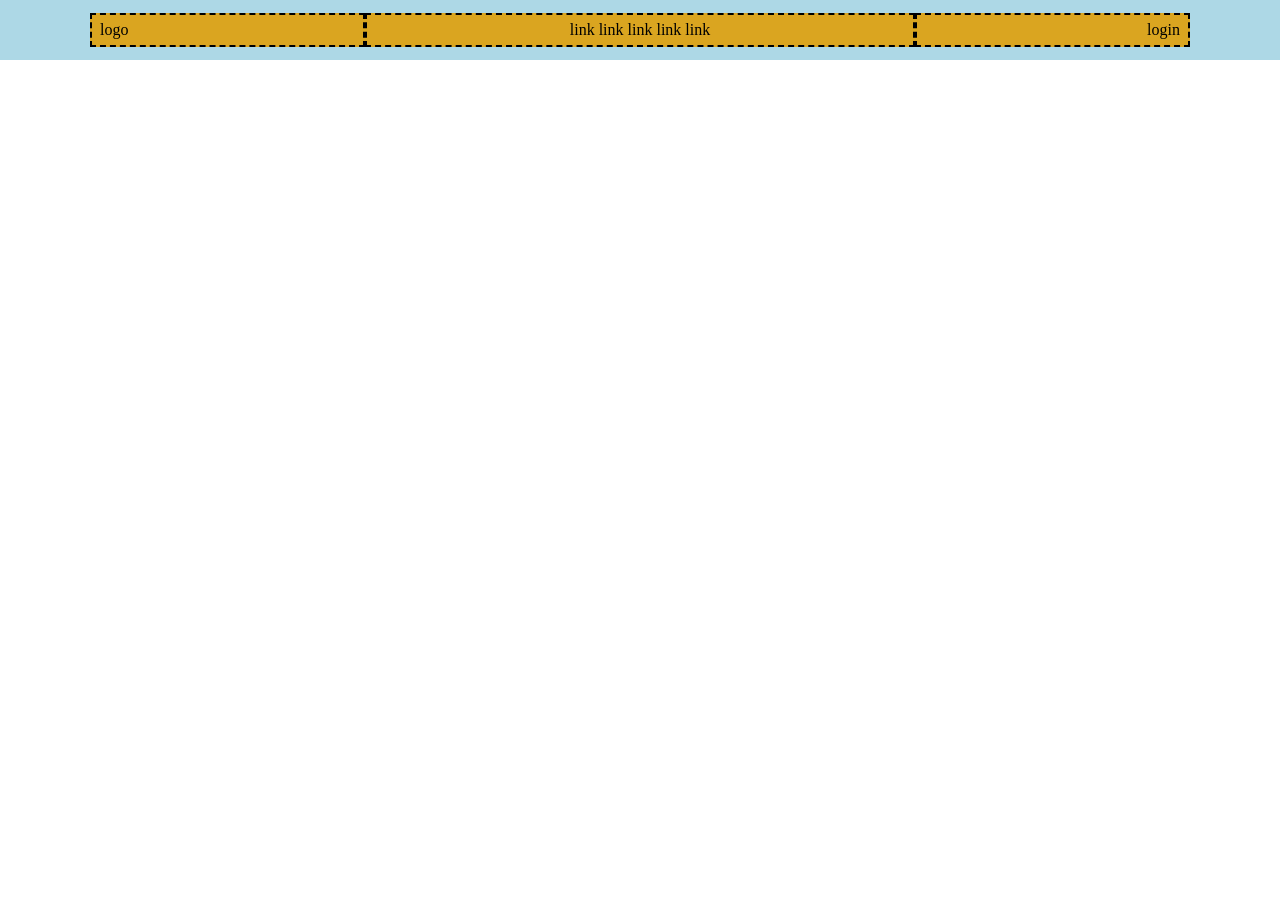
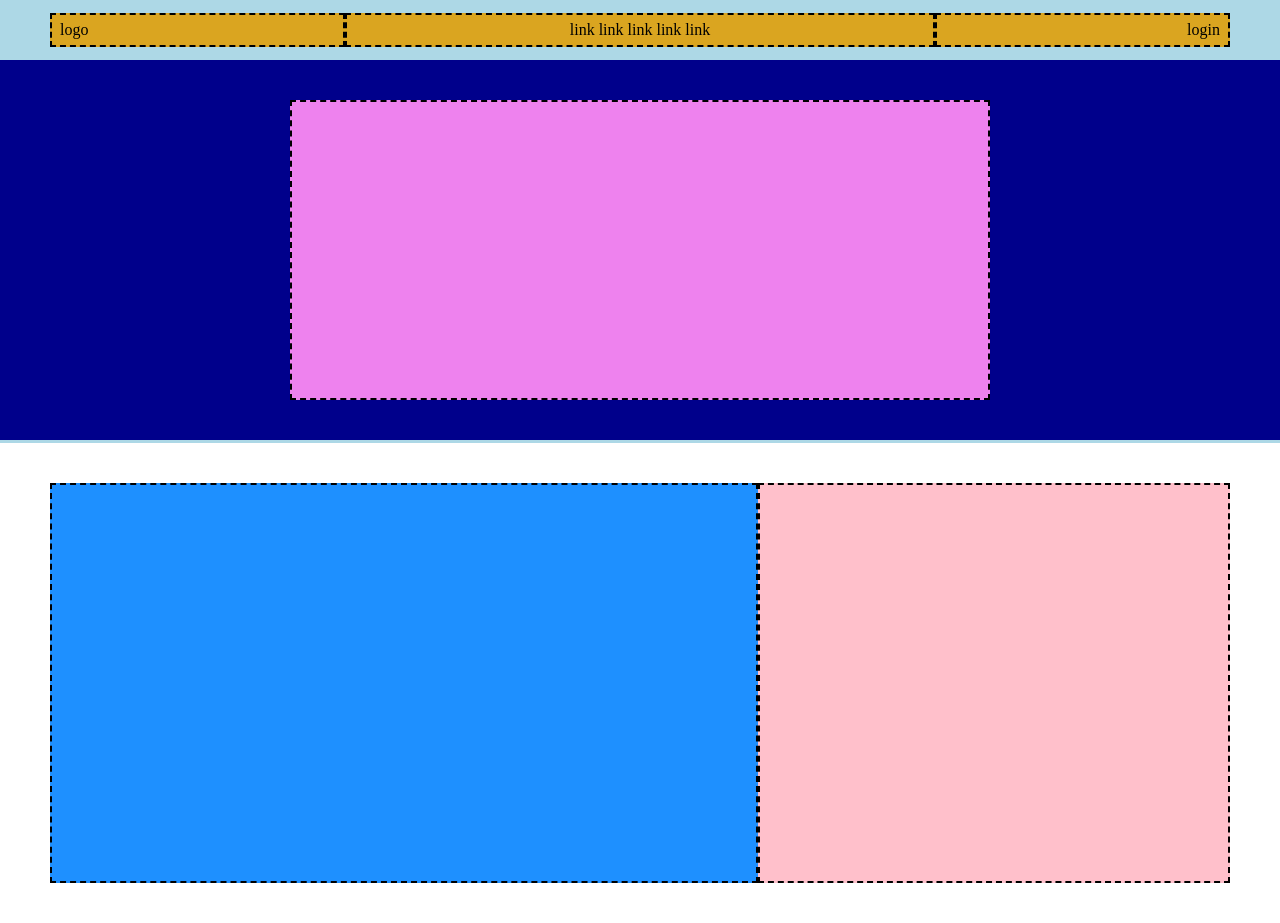
Before and after one commit to MatteoDiMartino/htmlcss-struttura-discord, a plain HTML site: page index.html in a window 1280 px wide. Before the commit the page ends 800 px from the top, so only its background shows below. Drawn offline with Linux system fonts and the light colour scheme.

Commit message:
feat: add new section and margin for downhead

```diff
--- a/index.html
+++ b/index.html
@@ -8,14 +8,29 @@
 </head>
 <body class="debug">
 
-    <!-- inizio header -->
+    <!-- header -->
 
-    <header>
+    <header class="bghead">
         <div class="container">
             <div class="logo mrgelement">logo</div>
             <nav class="nav-content mrgelement">link link link link link</nav>
             <div class="login mrgelement">login</div>
         </div>
     </header>
+    <section class="downhead">
+        <div class="pinkbox"></div>
+    </section>
+
+    <!-- /header -->
+
+    <!-- MAIN | ALL SECTION -->
+
+    <section>
+        <section class="container2">
+            <div class="col-1 container2"></div>
+            <div class="col-2 container2"></div>
+        </section>
+
+    </section>
 </body>
 </html>
--- a/style.css
+++ b/style.css
@@ -1,8 +1,16 @@
+/*--------------------
+        RESET
+--------------------*/
+
 * {
     margin: 0 auto;
     padding: 0;
     box-sizing: border-box;
 }
+
+/*--------------------
+      ALL DEBUG
+--------------------*/
 
 .debug .logo {
     border: 2px dashed black;
@@ -16,15 +24,33 @@
     border: 2px dashed black;
 }
 
+.debug .pinkbox {
+    border: 2px dashed black;
+}
 
-header {
+
+.debug .col-1 {
+    border: 2px dashed black;
+}
+
+.debug .col-2 {
+    border: 2px dashed black;
+}
+
+
+
+
+/*--------------------
+      HEAD
+--------------------*/
+
+.bghead {
     background-color: #ADD8E6;
-
 }
 
 .container {
     display: flex;
-    max-width: 1100px;
+    max-width: 1180px;
     align-items: center;
     min-height: 60px;
     justify-content: space-around;
@@ -53,3 +79,50 @@ header {
 .mrgelement {
     padding: 6px 8px;
 }
+
+.pinkbox {
+    display: flex;
+    width: 700px;
+    height: 300px;
+    background-color: #EE82EE;
+}
+
+.downhead {
+    background-color: #00008B;
+    display: flex;
+    min-height: 100px;
+    padding: 40px;
+    border-bottom: 3px solid #ADD8E6 ;
+}
+
+/*--------------------
+      SECTION
+--------------------*/
+
+/* .container2 {
+    display: flex;
+
+    align-items: center;
+    min-height: 60px;
+    justify-content: space-around;
+    background-color: white;
+} */
+
+.container2 {
+    background-color: #ffffff;
+    display: flex;
+    min-height: 400px;
+    padding: 40px 0px;
+    max-width: 1180px;
+}
+
+.col-1 {
+    display: flex;
+    width: 60%;
+    background-color: #1E90FF;
+}
+.col-2 {
+    display: flex;
+    width: 40%;
+    background-color: #FFC0CB;
+}
```
